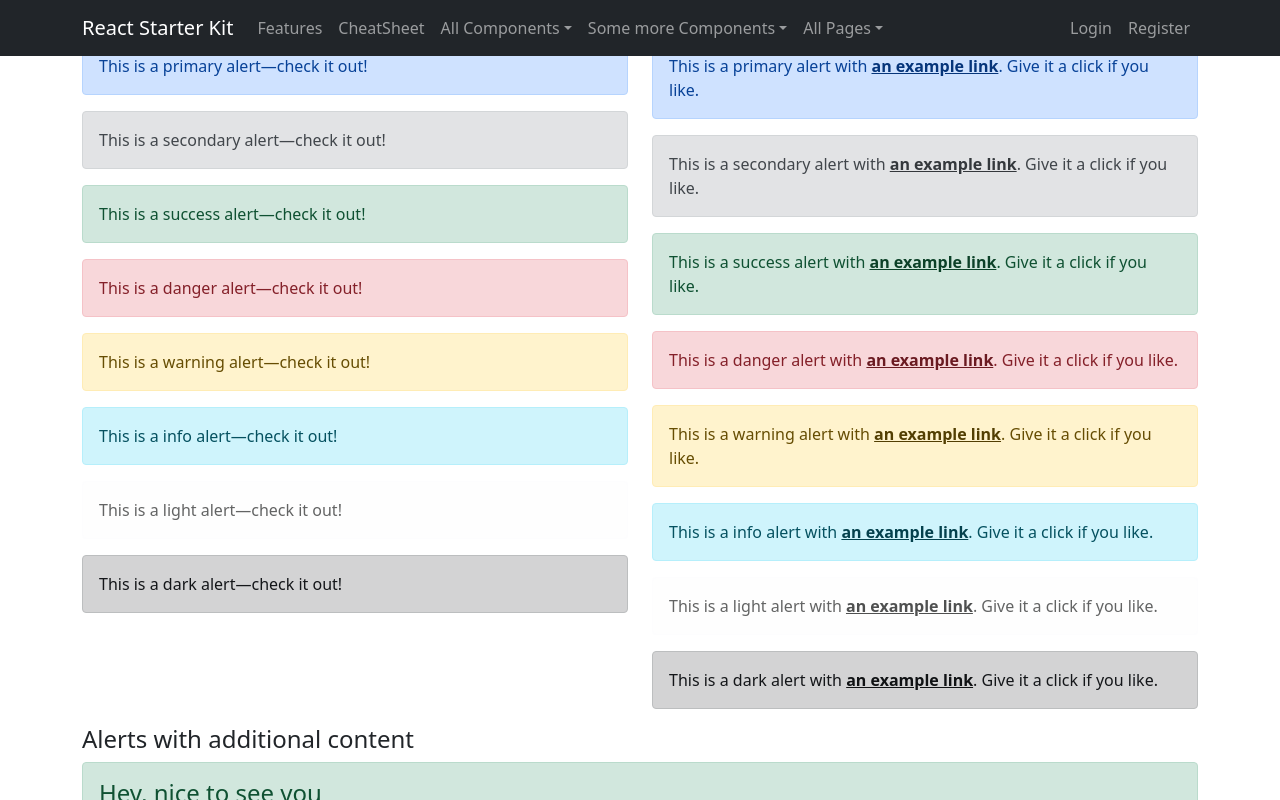
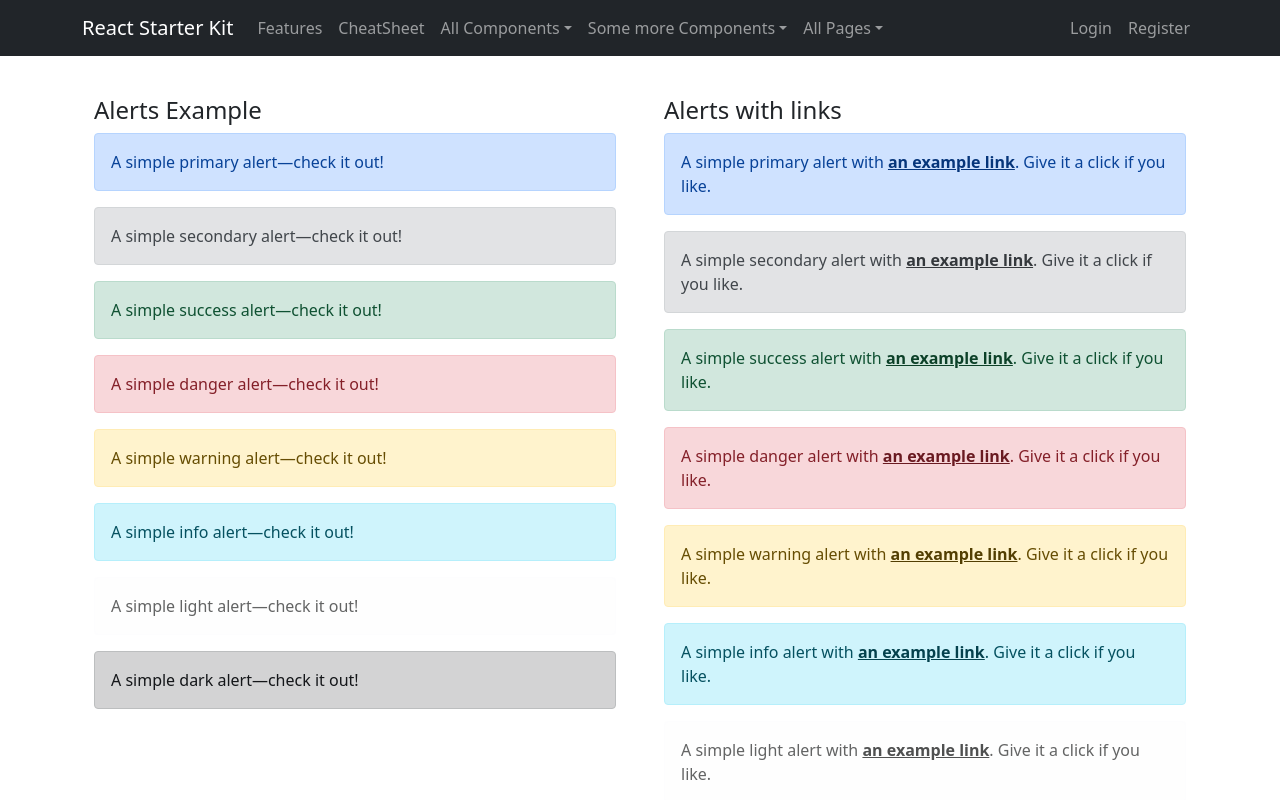
Before and after one commit to roundcodebox/aarambam, a React (Create React App) app: page /alerts in a window 1280 px wide. Shown: the top 800 px of the page. Built offline with nearby package versions, Linux system fonts and the light colour scheme.

Commit message:
feat: removed the react-bootstrap components from the alerts pages

```diff
--- a/src/Components/Alerts.jsx
+++ b/src/Components/Alerts.jsx
@@ -1,52 +1,101 @@
 import React from 'react';
-import { Alert, Container, Row, Col } from 'react-bootstrap';
 import AlertDismissible from './AlertDismissible';
 import AlertDismissibleExample from './AlertDismissibleExample';
 
 function Alerts() {
   return (
-    <Container>
-      <Row>
-        <Col sm={6}>
+    <div className="container px-4 py-5">
+      <div className="row g-5 py-5">
+        <div className="col-sm-6">
           <h4>Alerts Example</h4>
-          {[
-            'primary',
-            'secondary',
-            'success',
-            'danger',
-            'warning',
-            'info',
-            'light',
-            'dark',
-          ].map((variant) => (
-            <Alert key={variant} variant={variant}>
-              This is a {variant} alert—check it out!
-            </Alert>
-          ))}
-        </Col>
-        <Col sm={6}>
-          <h4>Alerts with Links Example</h4>
-          {[
-            'primary',
-            'secondary',
-            'success',
-            'danger',
-            'warning',
-            'info',
-            'light',
-            'dark',
-          ].map((variant) => (
-            <Alert key={variant} variant={variant}>
-              This is a {variant} alert with{' '}
-              <Alert.Link href="#/">an example link</Alert.Link>. Give it a
-              click if you like.
-            </Alert>
-          ))}
-        </Col>
-        <Col sm={12}>
+          <div className="alert alert-primary" role="alert">
+            A simple primary alert—check it out!
+          </div>
+          <div className="alert alert-secondary" role="alert">
+            A simple secondary alert—check it out!
+          </div>
+          <div className="alert alert-success" role="alert">
+            A simple success alert—check it out!
+          </div>
+          <div className="alert alert-danger" role="alert">
+            A simple danger alert—check it out!
+          </div>
+          <div className="alert alert-warning" role="alert">
+            A simple warning alert—check it out!
+          </div>
+          <div className="alert alert-info" role="alert">
+            A simple info alert—check it out!
+          </div>
+          <div className="alert alert-light" role="alert">
+            A simple light alert—check it out!
+          </div>
+          <div className="alert alert-dark" role="alert">
+            A simple dark alert—check it out!
+          </div>
+        </div>
+        <div className="col-sm-6">
+          <h4>Alerts with links</h4>
+          <div className="alert alert-primary" role="alert">
+            A simple primary alert with{' '}
+            <a href="#/" className="alert-link">
+              an example link
+            </a>
+            . Give it a click if you like.
+          </div>
+          <div className="alert alert-secondary" role="alert">
+            A simple secondary alert with{' '}
+            <a href="#/" className="alert-link">
+              an example link
+            </a>
+            . Give it a click if you like.
+          </div>
+          <div className="alert alert-success" role="alert">
+            A simple success alert with{' '}
+            <a href="#/" className="alert-link">
+              an example link
+            </a>
+            . Give it a click if you like.
+          </div>
+          <div className="alert alert-danger" role="alert">
+            A simple danger alert with{' '}
+            <a href="#/" className="alert-link">
+              an example link
+            </a>
+            . Give it a click if you like.
+          </div>
+          <div className="alert alert-warning" role="alert">
+            A simple warning alert with{' '}
+            <a href="#/" className="alert-link">
+              an example link
+            </a>
+            . Give it a click if you like.
+          </div>
+          <div className="alert alert-info" role="alert">
+            A simple info alert with{' '}
+            <a href="#/" className="alert-link">
+              an example link
+            </a>
+            . Give it a click if you like.
+          </div>
+          <div className="alert alert-light" role="alert">
+            A simple light alert with{' '}
+            <a href="#/" className="alert-link">
+              an example link
+            </a>
+            . Give it a click if you like.
+          </div>
+          <div className="alert alert-dark" role="alert">
+            A simple dark alert with{' '}
+            <a href="#/" className="alert-link">
+              an example link
+            </a>
+            . Give it a click if you like.
+          </div>
+        </div>
+        <div sm={12}>
           <h4>Alerts with additional content</h4>
-          <Alert variant="success">
-            <Alert.Heading>Hey, nice to see you</Alert.Heading>
+          <div className="alert alert-success" role="alert">
+            <h4 className="alert-heading">Well done!</h4>
             <p>
               Aww yeah, you successfully read this important alert message. This
               example text is going to run a bit longer so that you can see how
@@ -57,12 +106,12 @@ function Alerts() {
               Whenever you need to, be sure to use margin utilities to keep
               things nice and tidy.
             </p>
-          </Alert>
+          </div>
           <AlertDismissibleExample />
           <AlertDismissible />
-        </Col>
-      </Row>
-    </Container>
+        </div>
+      </div>
+    </div>
   );
 }
 export default Alerts;
```
